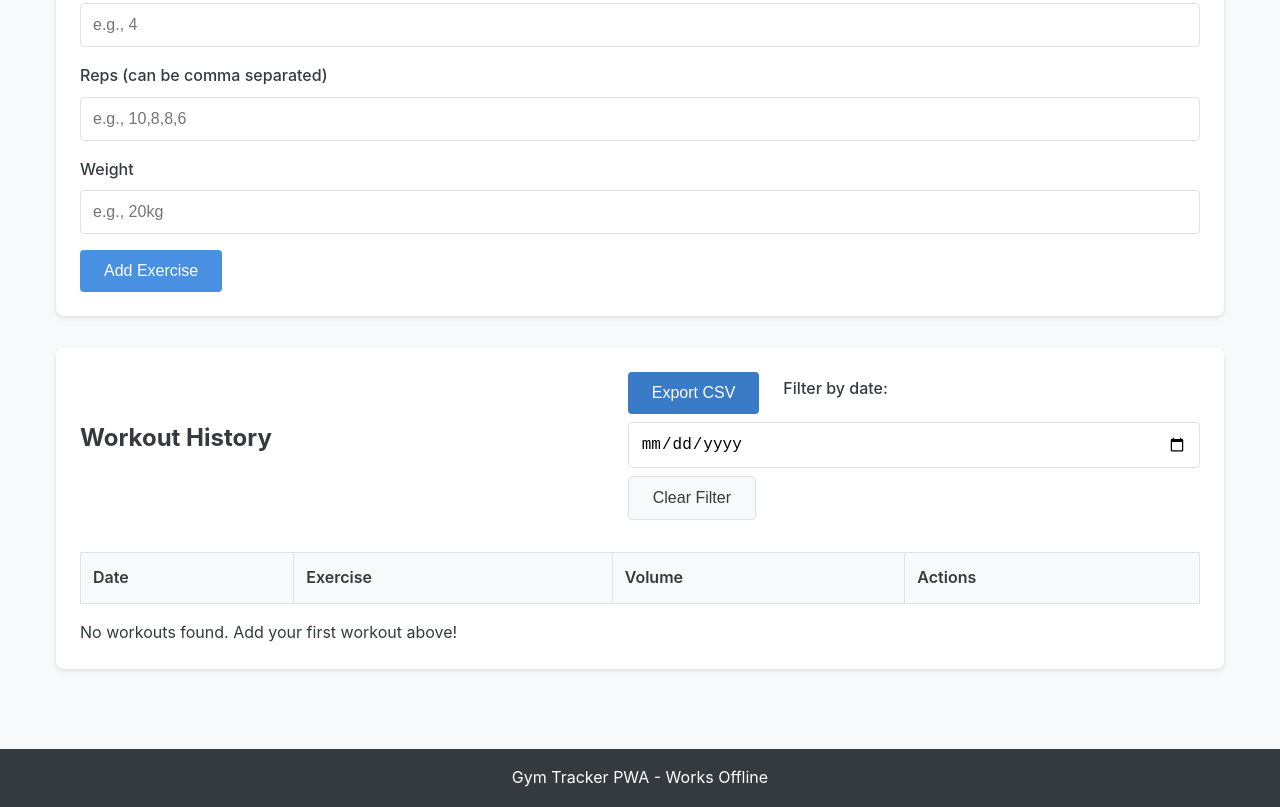
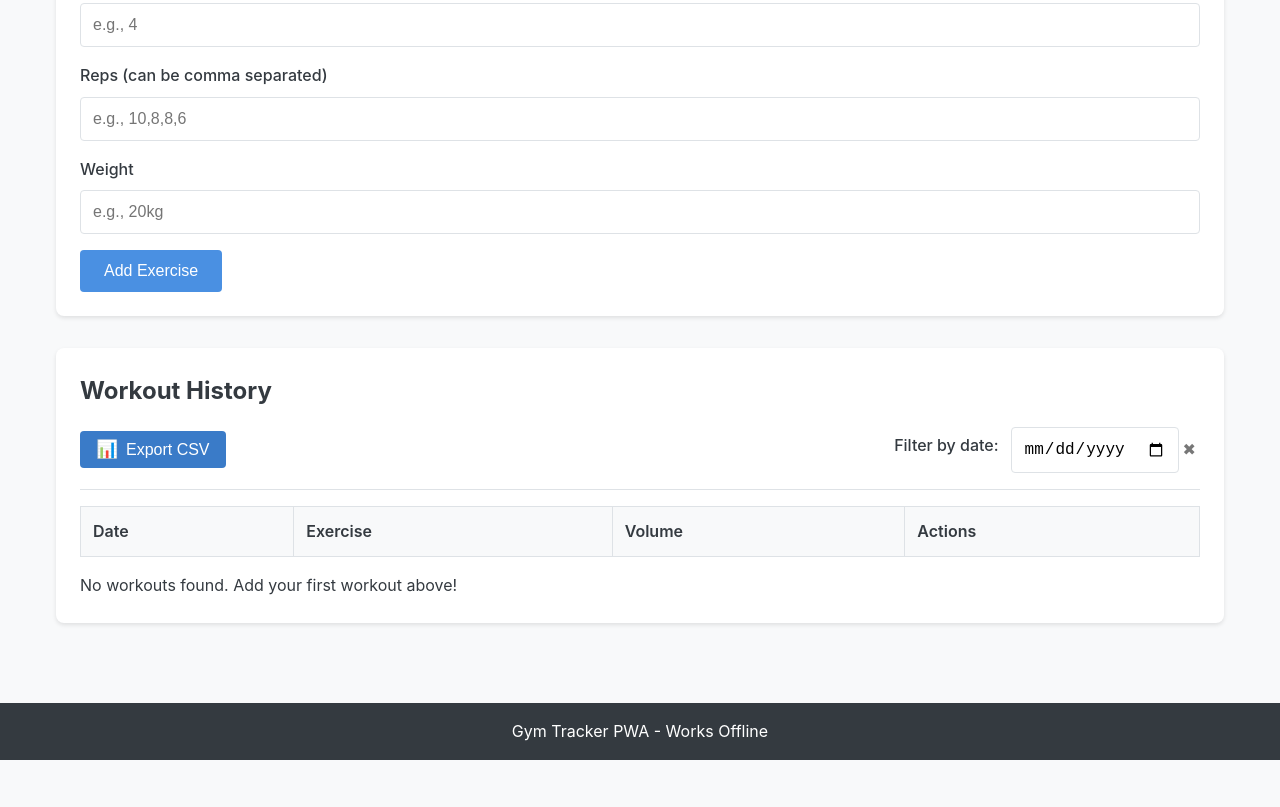
Before and after one commit to jon32446/gym-tracker, a plain HTML site: page index.html in a window 1280 px wide. Shown: the part 507-1314 px from the top of the page. After the commit the page ends 1267 px from the top, so only its background shows below. Drawn offline with Linux system fonts and the light colour scheme.

Commit message:
Layout improvements

```diff
--- a/index.html
+++ b/index.html
@@ -63,18 +63,24 @@
         </section>
 
         <section id="workout-display">
-            <div class="table-controls">
+            <div class="table-header">
                 <h2>Workout History</h2>
-                <div class="filter-controls">
-                    <div class="export-control">
-                        <button id="export-csv-btn" class="btn-secondary">Export CSV</button>
+                <div class="table-controls">
+                    <div class="control-group">
+                        <button id="export-csv-btn" class="btn-secondary">
+                            <span class="icon">📊</span> Export CSV
+                        </button>
                     </div>
-                    <label for="date-filter">Filter by date:</label>
-                    <input type="date" id="date-filter">
-                    <button id="clear-filter" class="btn-secondary">Clear Filter</button>
+                    <div class="control-group filter-group">
+                        <label for="date-filter">Filter by date:</label>
+                        <div class="filter-input-group">
+                            <input type="date" id="date-filter">
+                            <button id="clear-filter" class="btn-icon" title="Clear filter">✖</button>
+                        </div>
+                    </div>
                 </div>
             </div>
-
+            <div class="divider"></div>
             <div class="table-container">
                 <table id="workout-table">
                     <thead>
--- a/style.css
+++ b/style.css
@@ -138,11 +138,6 @@ tr:nth-child(even) {
     background-color: rgba(0, 0, 0, 0.02);
 }
 
-.table-container {
-    overflow-x: auto;
-    max-width: 100%;
-}
-
 .hidden {
     display: none;
 }
@@ -219,12 +214,111 @@ tr:nth-child(even) {
     transform: scale(1.2);
 }
 
+/* Table controls and filtering */
+.table-header {
+    margin-bottom: 1rem;
+}
+
+.table-header h2 {
+    margin-bottom: 1rem;
+    color: var(--dark-color);
+    font-size: 1.5rem;
+}
+
+.table-controls {
+    display: flex;
+    justify-content: space-between;
+    align-items: center;
+    flex-wrap: wrap;
+    gap: 1rem;
+}
+
+.control-group {
+    display: flex;
+    align-items: center;
+    gap: 0.5rem;
+}
+
+.filter-group {
+    display: flex;
+    align-items: center;
+    gap: 0.75rem;
+    flex-wrap: wrap;
+}
+
+.filter-input-group {
+    display: flex;
+    align-items: center;
+}
+
+.divider {
+    height: 1px;
+    background-color: var(--border-color);
+    margin: 1rem 0;
+    width: 100%;
+}
+
+/* Button styles */
+.btn-icon {
+    background: none;
+    border: none;
+    color: #777;
+    font-size: 1rem;
+    cursor: pointer;
+    padding: 0.25rem;
+    display: flex;
+    align-items: center;
+    justify-content: center;
+    transition: color 0.2s;
+}
+
+.btn-icon:hover {
+    color: var(--primary-color);
+}
+
+#export-csv-btn {
+    background-color: var(--accent-color);
+    color: white;
+    border: none;
+    display: flex;
+    align-items: center;
+    gap: 0.5rem;
+    padding: 0.5rem 1rem;
+}
+
+#export-csv-btn:hover {
+    background-color: #3a7bd5;
+}
+
+#export-csv-btn .icon {
+    font-size: 1.1rem;
+}
+
+.exercise-cell, .volume-cell {
+    display: flex;
+    flex-direction: column;
+    gap: 0.25rem;
+}
+
 /* Mobile responsiveness */
 @media (max-width: 768px) {
     .table-controls {
         flex-direction: column;
         align-items: flex-start;
         gap: 1rem;
+    }
+
+    .filter-group {
+        width: 100%;
+        justify-content: space-between;
+    }
+
+    .filter-input-group {
+        flex: 1;
+    }
+
+    .filter-input-group input[type="date"] {
+        width: 100%;
     }
 
     th, td {
```
